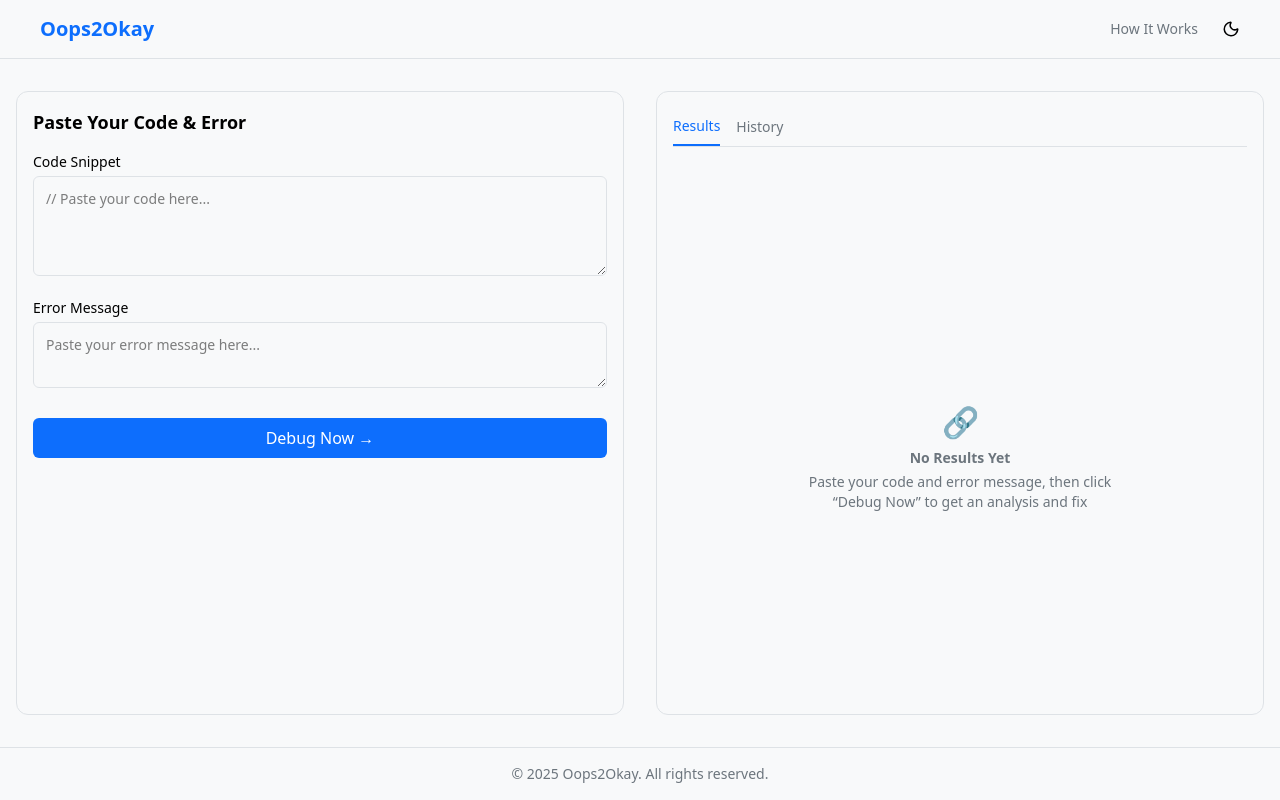
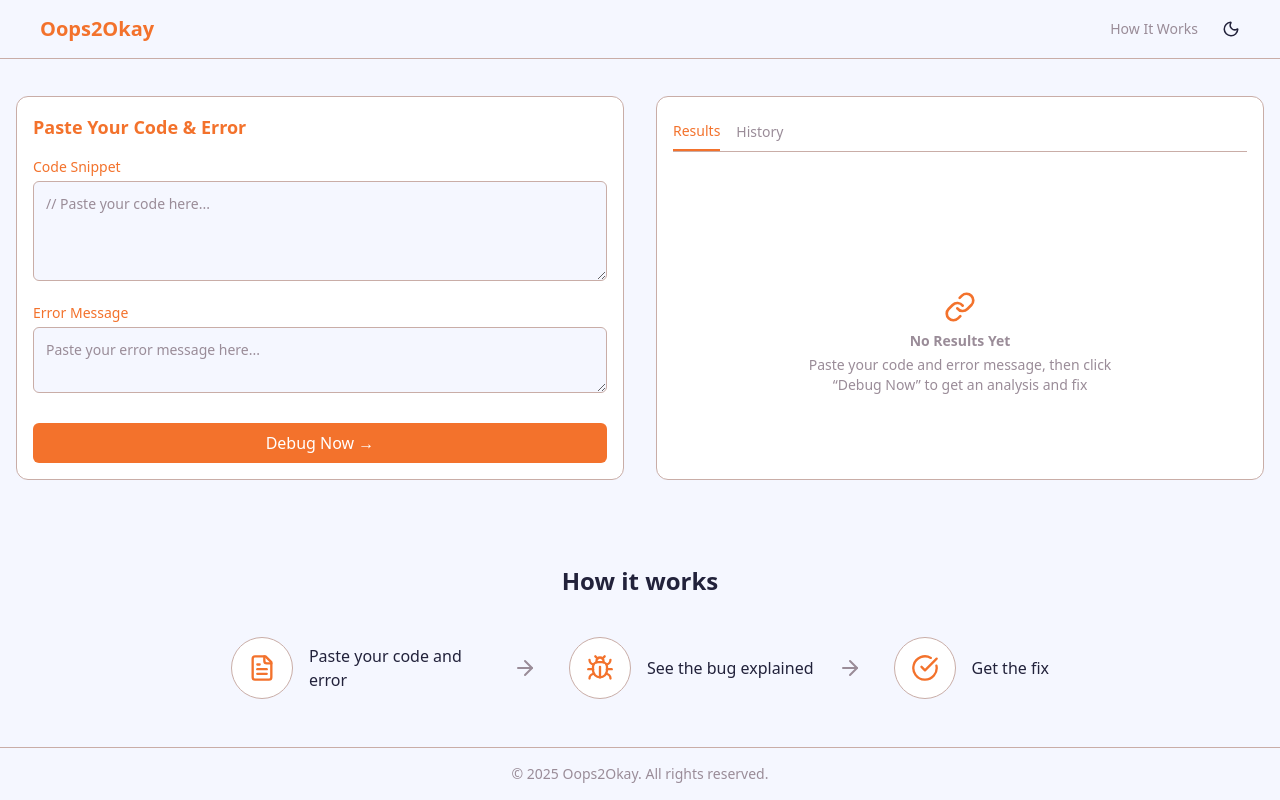
Before and after one commit to praveenr-CodeCrafter/oops2okay, a React (Vite) app in the folder client/: page / in a window 1280 px wide. Built offline with nearby package versions, Linux system fonts and the light colour scheme.

Commit message:
Enhanced UI color, added HowItWorks file

```diff
--- a/client/src/App.jsx
+++ b/client/src/App.jsx
@@ -3,15 +3,20 @@ import './index.css'
 import Header from './components/Header.jsx'
 import Footer from './components/Footer.jsx'
 import MainComponent from './components/MainComponent.jsx'
+import HowItWorksSection from './components/HowItWorksSection.jsx'
 
 function App() {
 
   return (
   <div className="flex flex-col min-h-screen bg-[var(--color-bg)]">
-    <Header />
+  <Header />
+  <div className="flex-1 flex flex-col">
     <MainComponent />
-    <Footer />
+    <HowItWorksSection />
   </div>
+  <Footer />
+</div>
+
   )
 }
 
--- /dev/null
+++ b/client/src/components/HowItWorksSection.jsx
@@ -0,0 +1,42 @@
+import { FileText, Bug, CircleCheckBig, ArrowRight } from "lucide-react";
+
+const steps = [
+  {
+    icon: <FileText className="text-[var(--color-accent)]" size={28} />,
+    text: "Paste your code and error",
+  },
+  {
+    icon: <Bug className="text-[var(--color-accent)]" size={28} />,
+    text: "See the bug explained",
+  },
+  {
+    icon: <CircleCheckBig className="text-[var(--color-accent)]" size={28} />,
+    text: "Get the fix",
+  },
+];
+
+export default function HowItWorksSection() {
+  return (
+    <section className="px-6 py-12 max-w-5xl mx-auto text-center">
+      <h2 className="text-2xl font-bold mb-10 text-[var(--color-text)]">
+        How it works
+      </h2>
+
+      <div className="flex flex-col md:flex-row items-center justify-center gap-6">
+        {steps.map((step, index) => (
+          <div key={index} className="flex items-center gap-4">
+            <div className="bg-[var(--color-panel)] p-4 rounded-full border border-[var(--color-border)]">
+              {step.icon}
+            </div>
+            <p className="text-base font-medium text-left text-[var(--color-text)] max-w-[180px]">
+              {step.text}
+            </p>
+            {index < steps.length - 1 && (
+              <ArrowRight className="text-[var(--color-muted)] mx-2 hidden md:block" />
+            )}
+          </div>
+        ))}
+      </div>
+    </section>
+  );
+}
--- a/client/src/components/InputSection.jsx
+++ b/client/src/components/InputSection.jsx
@@ -1,10 +1,10 @@
 export default function InputSection() {
   return (
-    <section className="md:w-1/2 w-full bg-[var(--color-panel)] border border-[var(--color-border)] rounded-xl p-4">
-      <h2 className="text-lg font-semibold mb-4">Paste Your Code & Error</h2>
+    <section className="md:w-1/2 w-full bg-[var(--color-panel)] border border-[var(--color-border)] rounded-xl p-4 flex flex-col h-full">
+      <h2 className="text-lg font-semibold mb-4 text-[var(--color-accent)]">Paste Your Code & Error</h2>
 
       <div className="mb-4">
-        <label className="block text-sm font-medium mb-1">Code Snippet</label>
+        <label className="block text-sm font-medium mb-1 text-[var(--color-accent)]">Code Snippet</label>
         <textarea
           placeholder="// Paste your code here..."
           className="w-full p-3 rounded-md bg-[var(--color-bg)] border border-[var(--color-border)] text-sm resize-y min-h-[100px]"
@@ -12,7 +12,7 @@ export default function InputSection() {
       </div>
 
       <div className="mb-4">
-        <label className="block text-sm font-medium mb-1">Error Message</label>
+        <label className="block text-sm font-medium mb-1 text-[var(--color-accent)]">Error Message</label>
         <textarea
           placeholder="Paste your error message here..."
           className="w-full p-3 rounded-md bg-[var(--color-bg)] border border-[var(--color-border)] text-sm resize-y min-h-[60px]"
--- a/client/src/components/MainComponent.jsx
+++ b/client/src/components/MainComponent.jsx
@@ -3,7 +3,7 @@ import ResultSection from "./ResultSection";
 
 export default function MainContent() {
     return (
-    <main className="flex-1 overflow-y-auto px-4 py-8 flex justify-center">
+        <main className="flex-1 flex items-center justify-center px-4 py-8">
             <div className="w-full max-w-7xl flex flex-col md:flex-row gap-8">
                 <InputSection />
                 <ResultSection />
--- a/client/src/components/ResultSection.jsx
+++ b/client/src/components/ResultSection.jsx
@@ -1,4 +1,5 @@
 import { useState } from "react";
+import { Link as LinkIcon } from "lucide-react";
 
 export default function ResultSection() {
   const [activeTab, setActiveTab] = useState("results");
@@ -30,7 +31,9 @@ export default function ResultSection() {
 
       {activeTab === "results" ? (
         <div className="flex flex-col items-center justify-center h-full text-center text-sm text-[var(--color-muted)]">
-          <div className="text-3xl mb-2">🔗</div>
+            <div className="text-3xl mb-2">
+                <LinkIcon size={32} className="mx-auto text-[var(--color-accent)]" />
+            </div>
           <p className="font-semibold mb-1">No Results Yet</p>
           <p>Paste your code and error message, then click <br />“Debug Now” to get an analysis and fix</p>
         </div>
--- a/client/src/index.css
+++ b/client/src/index.css
@@ -16,23 +16,24 @@
 } */
 
 :root {
-  --color-bg: #f8f9fa;
-  --color-text: #000000;
-  --color-muted: #6c757d;
-  --color-border: #dee2e6;
-  --color-accent: #0d6efd;
+  --color-bg: #f5f7ff;
+  --color-text: #22223b;
+  --color-muted: #9a8c98;
+  --color-border: #c9ada7;
+  --color-accent: #f3722c;
+  --color-panel: #ffffff;
 }
 
 .dark {
-  --color-bg: #0e1525;
-  --color-text: #ffffff;
-  --color-muted: #adb5bd;
-  --color-border: #1f2a3c;
-  --color-accent: #4dabf7;
+  --color-bg: #232946;
+  --color-text: #eebbc3;
+  --color-muted: #b8c1ec;
+  --color-border: #393e46;
+  --color-accent: #f9bc60;
+  --color-panel: #1a1a2e;
 }
 
-body {
-  background-color: var(--color-bg);
-  color: var(--color-text);
-  transition: all 0.3s ease;
+textarea::placeholder {
+  color: var(--color-muted);
+  opacity: 1;
 }
```
Lines whose indentation alone changed are shown as unchanged.
